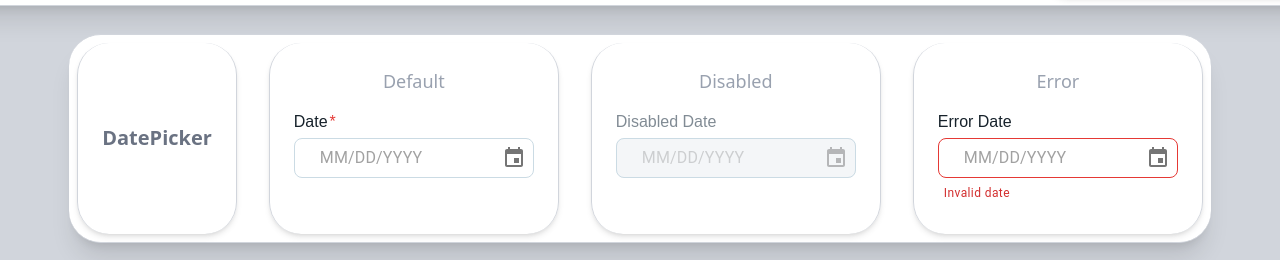
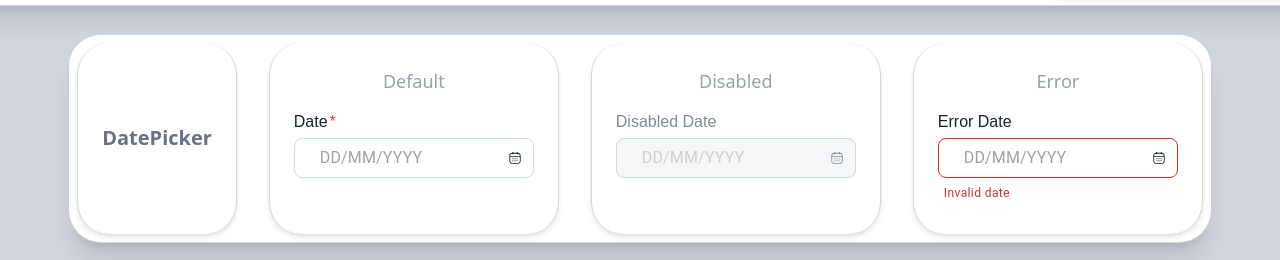
Before and after one commit to avnashv/reusable-components, a React (Vite) app: page / in a window 1280 px wide. Shown: the part 880-1140 px from the top of the page. Built offline with nearby package versions, Linux system fonts and the light colour scheme.

Commit message:
fix(datepicker): Not working propelry Date Picker

```diff
--- a/src/components/customDatePicker/customDatePicker.jsx
+++ b/src/components/customDatePicker/customDatePicker.jsx
@@ -1,4 +1,4 @@
-import { useState } from "react";
+import { useState, useRef } from "react";
 import {
     TextField,
     FormControl,
@@ -13,9 +13,20 @@ import CalendarIconDisable from "../../assets/icons/calendar-disable.svg";
 
 const CustomDatePicker = ({ label, errorMessage, disabled, required }) => {
     const [selectedDate, setSelectedDate] = useState(null);
+    const [open, setOpen] = useState(false);
+    const textFieldRef = useRef(null);
 
-    const handleDateChange = (newValue) => {
+    const handleToggle = () => {
+        if (!disabled) {
+            setOpen((prev) => !prev);
+        }
+    };
+
+    const handleAccept = (newValue) => {
+        console.log("Date Accepted:", newValue);
         setSelectedDate(newValue);
+        setOpen(false); // Close the picker when date is accepted
+        console.log("Open State Set to:", open); // Debug log to confirm state change
     };
 
     return (
@@ -48,27 +59,9 @@ const CustomDatePicker = ({ label, errorMessage, disabled, required }) => {
                         padding: "8px 12px",
                         alignItems: "center",
                         borderRadius: "8px",
-                        // backgroundColor: errorMessage ? "#FFFFFF" : disabled ? "#F4F6F8" : "white",
-                        // "& fieldset": {
-                        //     borderColor: errorMessage ? "#E53935" : "#CBDBE4",
-                        // },
-                        // "&:hover fieldset": {
-                        //     borderColor: errorMessage ? "#D32F2F" : "#A6ADB3",
-                        // },
-                        // "&.Mui-focused fieldset, &:focus-within fieldset": {
-                        //     borderColor: "#1A2731 !important",
-                        //     borderWidth: "1px",
-                        // },
-                        // "&.Mui-disabled": {
-                        //     borderColor: "1px solid#CBDBE4 !important",
-                        //     color: "#A6ADB3",
-                        //     backgroundColor: "#F4F6F8",
-                        //     pointerEvents: "none",
-                        //     opacity: 1, // Keep text visible
-                        // },
                         "& fieldset": {
                             borderColor: errorMessage ? "#E53935" : "#CBDBE4",
-                            borderWidth: "1px !important"
+                            borderWidth: "1px !important",
                         },
                         "&:hover fieldset": {
                             borderColor: errorMessage ? "#D32F2F" : disabled ? "#CBDBE4" : "#A6ADB3",
@@ -80,31 +73,46 @@ const CustomDatePicker = ({ label, errorMessage, disabled, required }) => {
                                 : "0px 8px 10px rgba(113, 113, 174, 0.1)",
                         },
                         "&.Mui-disabled fieldset": {
-                            borderColor: "#CBDBE4 !important", //  Ensures single border in disabled state
+                            borderColor: "#CBDBE4 !important",
                         },
                         "&.Mui-disabled": {
                             color: "#A6ADB3",
                             backgroundColor: "#F4F6F8",
                             pointerEvents: "none",
                             opacity: 1,
-                            // borderWidth: "1px !important"
                         },
                     },
                 }}
                 error={Boolean(errorMessage)}
             >
                 <LocalizationProvider dateAdapter={AdapterDayjs}>
+                    <div
+                        onClick={handleToggle}
+                        style={{
+                            display: "inline-flex",
+                            alignItems: "center",
+                            cursor: disabled ? "not-allowed" : "pointer",
+                            width: "240px",
+                        }}
+                    >
                         <DesktopDatePicker
                             value={selectedDate}
-                        onChange={handleDateChange}
+                            onChange={() => {}} // Empty onChange to avoid interference
+                            onAccept={handleAccept} // Handle selection and closing here
                             disabled={disabled}
-                        inputFormat="DD/MM/YYYY"
-                        renderInput={(params) => (
-                            <TextField
-                                {...params}
-                                fullWidth
-                                error={Boolean(errorMessage)}
-                                InputProps={{
+                            format="DD/MM/YYYY"
+                            open={open}
+                            onClose={() => setOpen(false)}
+                            slots={{
+                                openPickerIcon: () => null, // Suppress default MUI icon
+                            }}
+                            slotProps={{
+                                textField: {
+                                    inputRef: textFieldRef,
+                                    fullWidth: true,
+                                    error: Boolean(errorMessage),
+                                    InputProps: {
+                                        readOnly: true, // Prevent typing
                                         endAdornment: (
                                             <InputAdornment position="end">
                                                 <img
@@ -118,12 +126,11 @@ const CustomDatePicker = ({ label, errorMessage, disabled, required }) => {
                                                 />
                                             </InputAdornment>
                                         ),
+                                    },
+                                },
                             }}
                         />
-                        )}
-                        // slots={{ openPickerIcon: () => null }} // Prevents MUI from rendering the default calendar icon
-
-                    />
+                    </div>
                 </LocalizationProvider>
 
                 {/* Error Message */}
```
Lines whose indentation alone changed are shown as unchanged.
